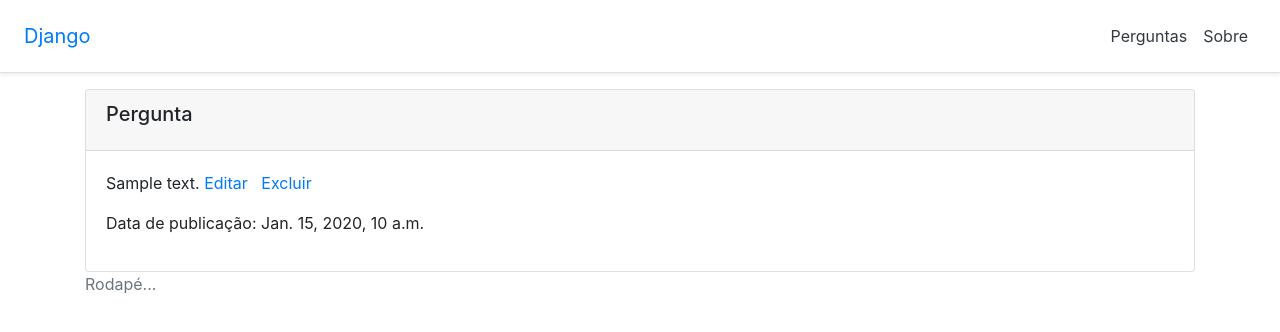
After one commit to julinhzb/django_polls, a Django app: page /polls/pergunta/1/show in a window 1280 px wide. The commit adds this page. Shown: the top 332 px of the page. Run offline with Django 4.2, Linux system fonts and the light colour scheme; tables that the repository leaves empty hold one stand-in row (values such as "Sample post"); some libraries are stand-ins or nearby versions.

Commit message:
READ - CRUD Básico

```diff
--- /dev/null
+++ b/polls/templates/polls/question_detail.html
@@ -0,0 +1,21 @@
+{% extends '_layout1.html' %}
+
+{% block content %}
+<div class="card">
+    <div class="card-header">
+        <h5 class="card-title">Pergunta</h5>
+    </div>
+    <div class="card-body">
+        <p>
+            {{ question.question_text }}
+            <a href="{% url 'poll_edit' pk=question.id %}" class="link-secondary">
+                Editar
+            </a> &nbsp;
+            <a href="{% url 'poll_delete' pk=question.id %}" class="link-secondary">
+                Excluir
+            </a>
+        </p>
+        <p>Data de publicação: {{ question.pub_date }}</p>
+    </div>
+</div>
+{% endblock %}
--- a/polls/urls.py
+++ b/polls/urls.py
@@ -20,4 +20,18 @@ urlpatterns = [
         views.QuestionDeleteView.as_view(),
         name="poll_delete"
 ),
+
+    path('pergunta/<int:pk>/show',
+        views.QuestionDetailView.as_view(),
+        name="poll_show"
+),
+
+    path('pergunta/all',
+        views.QuestionListView.as_view(),
+        name="polls_all"
+),
+    path('about-us',
+        views.SobreTemplateView.as_view(),
+        name="about_page"
+),
 ]
--- a/polls/views.py
+++ b/polls/views.py
@@ -3,6 +3,7 @@ from django.http import HttpResponse
 from django.views.generic.edit import CreateView, UpdateView, DeleteView
 from django.urls import reverse_lazy
 from polls.models import Question
+from django.views.generic import DetailView, ListView, TemplateView
 
 
 # Create your views here.
@@ -59,3 +60,16 @@ class QuestionDeleteView(DeleteView):
     model = Question
     template_name = 'polls/question_confirm_delete_form.html'
     success_url = reverse_lazy('polls_list')
+
+class QuestionDetailView(DetailView):
+    model = Question
+    template_name = 'polls/question_detail.html'
+    context_object_name = 'question'
+
+class QuestionListView(ListView):
+    model = Question
+    template_name = 'polls/question_list.html'
+    context_object_name = 'questions'
+
+class SobreTemplateView(TemplateView):
+    template_name = 'polls/sobre.html'
--- a/templates/_layout1.html
+++ b/templates/_layout1.html
@@ -24,6 +24,7 @@ com o mesmo conteúdo original herdado de _base.html
           <h5 class="my-0 mr-md-auto font-weight-normal">
               <a href="{% url 'index' %}">Django</a>
           </h5>
+          <a class="p-2 text-dark" href="{% url 'polls_all' %}">Perguntas</a>
           <a class="p-2 text-dark" href="{% url 'sobre' %}">Sobre</a>
       </div>
   </main>
--- a/templates/perguntas_recentes.html
+++ b/templates/perguntas_recentes.html
@@ -24,5 +24,9 @@ Mega Enquetes
             Excluir
         </a>
 
+        <a href="{% url 'poll_show' pk=question.id %}" class="link-secondary">
+            Ver
+        </a>
+
     {% endfor %}
 {% endblock %} <!-- fecha o bloco content -->
```
Also changed, not shown: polls/templates/polls/question_list.html (added, +22 -0 lines), polls/templates/polls/sobre.html (added, +14 -0 lines).
